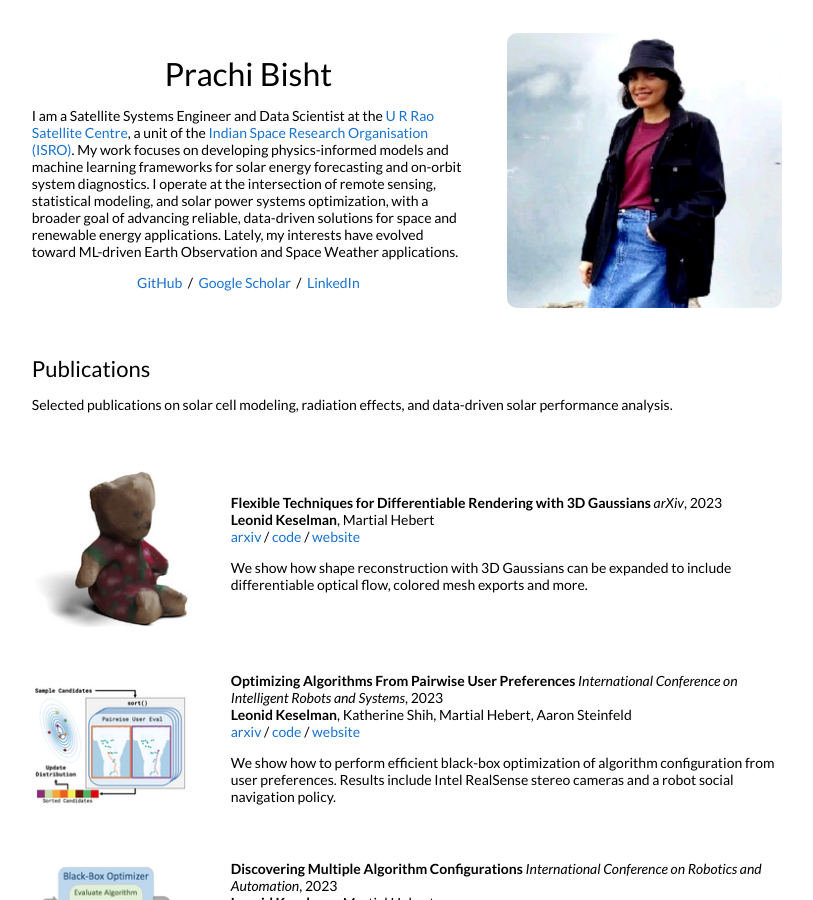
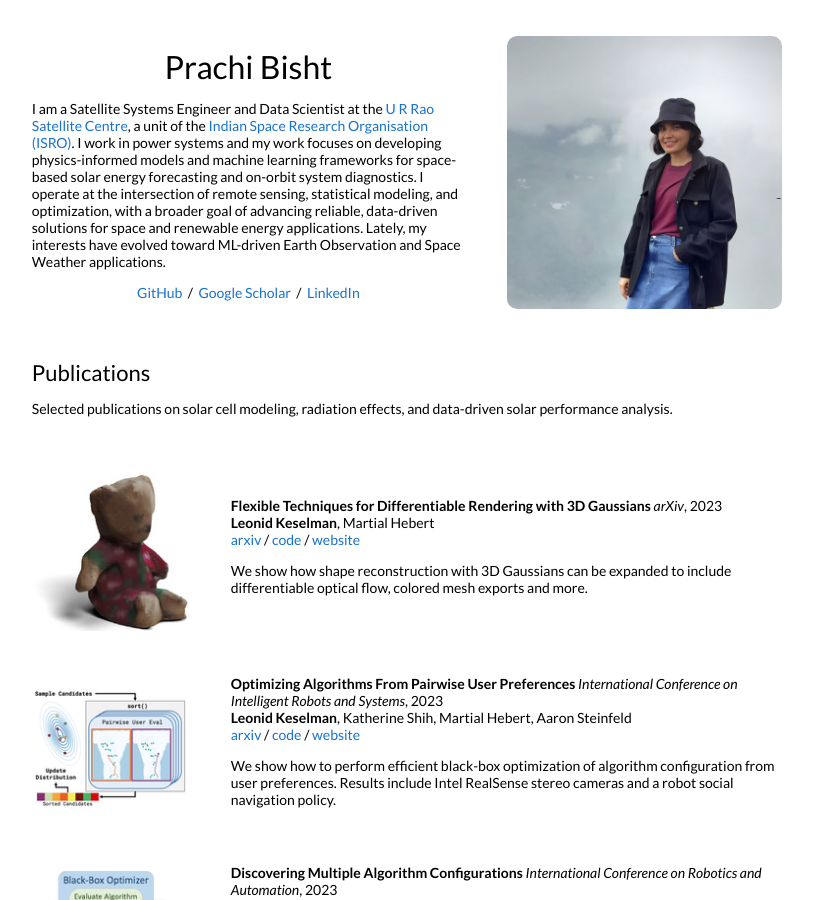
Before and after one commit to bisht-prachi/bisht-prachi.github.io, a Jekyll site: the page built from _posts/2023-08-28-3dgaussians.markdown, in a window 1280 px wide and 900 px high. Shown: the whole window, without its empty margins (233-1046 px from the left). Built offline with Jekyll 4.4.1, drawn with Linux system fonts in a browser that asks for light colours.

Commit message:
edited default file

```diff
--- a/_layouts/default.html
+++ b/_layouts/default.html
@@ -34,9 +34,9 @@
                 I am a Satellite Systems Engineer and Data Scientist at the
                 <a href="https://www.ursc.gov.in/">U R Rao Satellite Centre</a>,
                 a unit of the <a href="https://www.isro.gov.in/">Indian Space Research Organisation (ISRO)</a>.
-                My work focuses on developing physics-informed models and machine learning frameworks
-                for solar energy forecasting and on-orbit system diagnostics.
-                I operate at the intersection of remote sensing, statistical modeling, and solar power systems optimization,
+                I work in power systems and my work focuses on developing physics-informed models and machine learning frameworks
+                for space-based solar energy forecasting and on-orbit system diagnostics.
+                I operate at the intersection of remote sensing, statistical modeling, and optimization,
                 with a broader goal of advancing reliable, data-driven solutions for space and renewable energy applications.
                 Lately, my interests have evolved toward ML-driven Earth Observation and Space Weather applications.
               </p>
@@ -49,7 +49,7 @@
             </td>
 
             <td style="padding:2.5%;width:40%;max-width:40%;">
-              <img src="images/dp.jfif" alt="profile photo" style="width:100%;max-width:100%;border-radius:10px;">
+              <img src="images/dp.jpg" alt="profile photo" style="width:100%;max-width:100%;border-radius:10px;">
             </td>
           </tr>
         </table>
```
Also changed, not shown: images/dp.jpg (added).
